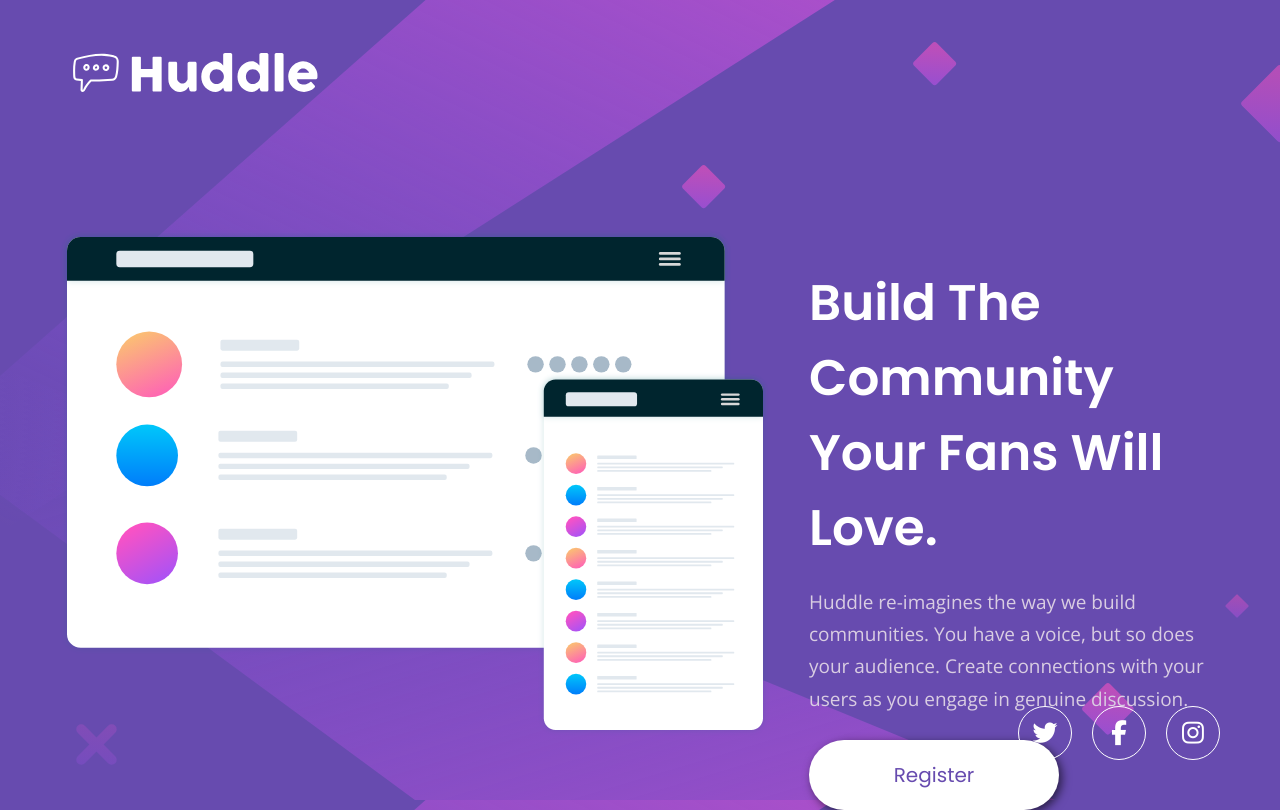
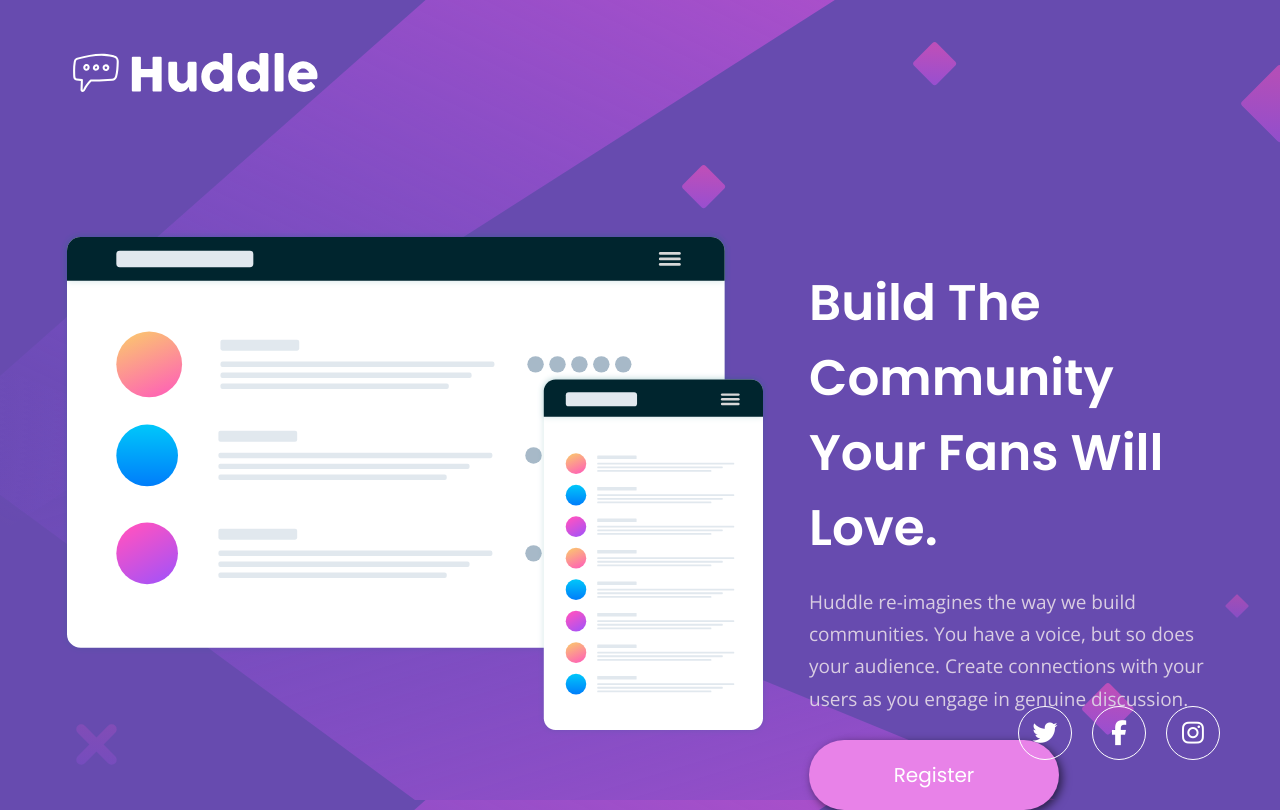
Before and after one commit to MemoBiomy/Hubble-page, a plain HTML site: page index.html in a window 1280 px wide. In both pictures the pointer is over the button "Register". Drawn offline with nearby package versions, Linux system fonts and the light colour scheme.

Commit message:
active states added

```diff
--- a/CSS/style.css
+++ b/CSS/style.css
@@ -37,6 +37,10 @@ section {
     margin-top: 120px;
 }
 
+section img {
+    width: auto;
+}
+
 section h1 {
     font-family: "Poppins", sans-serif;
     font-weight: 600;
@@ -68,9 +72,14 @@ section button {
     font-size: 20px;
     width: 250px;
     font-family: "Poppins", sans-serif;
-
+    transition: .3s;
     /* box-shadow */
     box-shadow: 3px 3px 10px 0 rgba(0, 0, 0, .6)
+}
+
+section button:hover {
+    background-color: var(--magenta);
+    color: white;
 }
 
 @media (max-width: 375px) {
@@ -121,6 +130,12 @@ section button {
     border: 1px solid white;
     border-radius: 50%;
     cursor: pointer;
+    transition: .3s;
+}
+
+.icons i:hover {
+    color: #ff50c6;
+    border-color: #ff50c6;
 }
 
 @media (max-width: 375px) {
```
Also changed, not shown: 1 other file.
